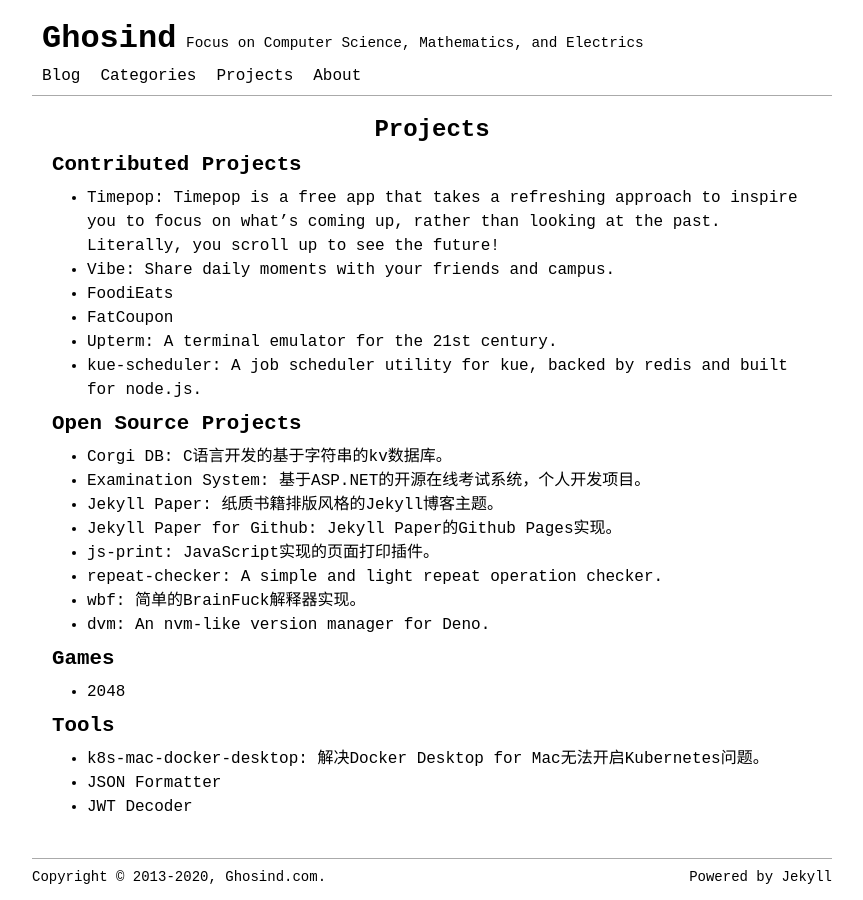
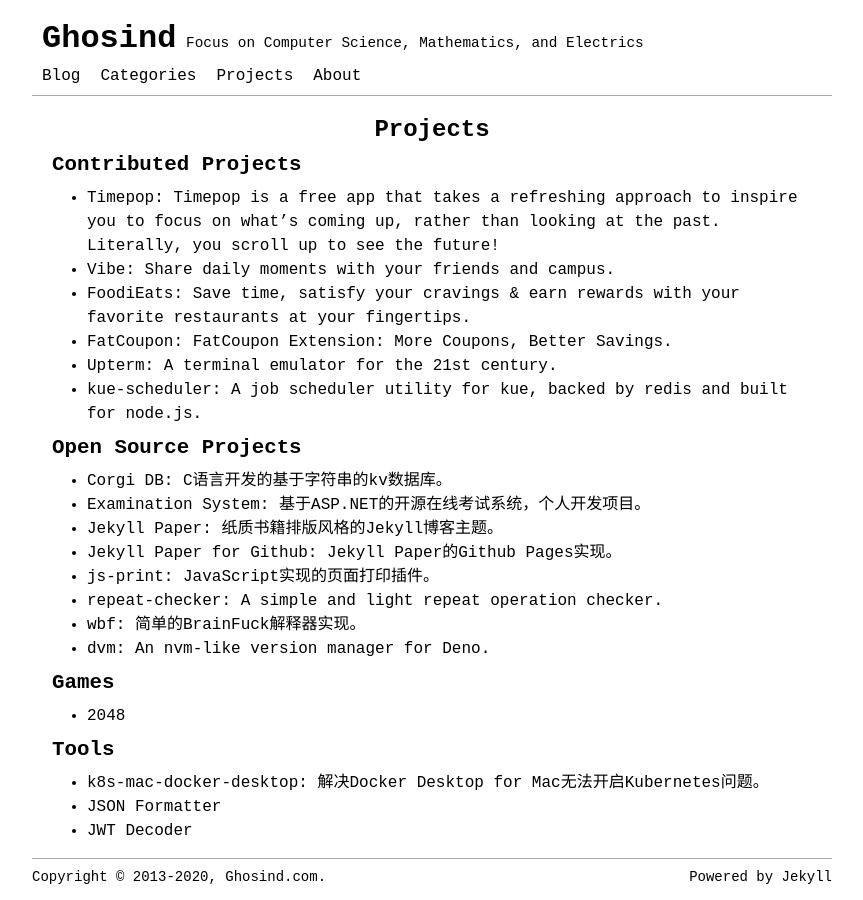
Before and after one commit to ghosind/ghosind.github.io, a Jekyll site: the page built from pages/projects.md, in a window 1280 px wide. Shown: the whole page, without its empty margins (208-1071 px from the left). Built offline with Jekyll 4.4.1, drawn with Linux system fonts in a browser that asks for light colours.

Commit message:
Fix error and update pages.

```diff
--- a/pages/projects.md
+++ b/pages/projects.md
@@ -8,8 +8,8 @@
 
 - [Timepop](https://timepop.app): Timepop is a free app that takes a refreshing approach to inspire you to focus on what’s coming up, rather than looking at the past. Literally, you scroll up to see the future!
 - [Vibe](http://vibeapp.in): Share daily moments with your friends and campus.
-- [FoodiEats](https://foodieats.io)
-- [FatCoupon](https://fatcoupon.com)
+- [FoodiEats](https://foodieats.io): Save time, satisfy your cravings & earn rewards with your favorite restaurants at your fingertips.
+- [FatCoupon](https://fatcoupon.com): FatCoupon Extension: More Coupons, Better Savings.
 - [Upterm](https://github.com/railsware/upterm): A terminal emulator for the 21st century.
 - [kue-scheduler](https://github.com/lykmapipo/kue-scheduler): A job scheduler utility for kue, backed by redis and built for node.js.
 
```
Also changed, not shown: _posts/redis/2020-06-22-redis-string.md (+2 -2 lines), pages/about.md (+1 -1 lines).
